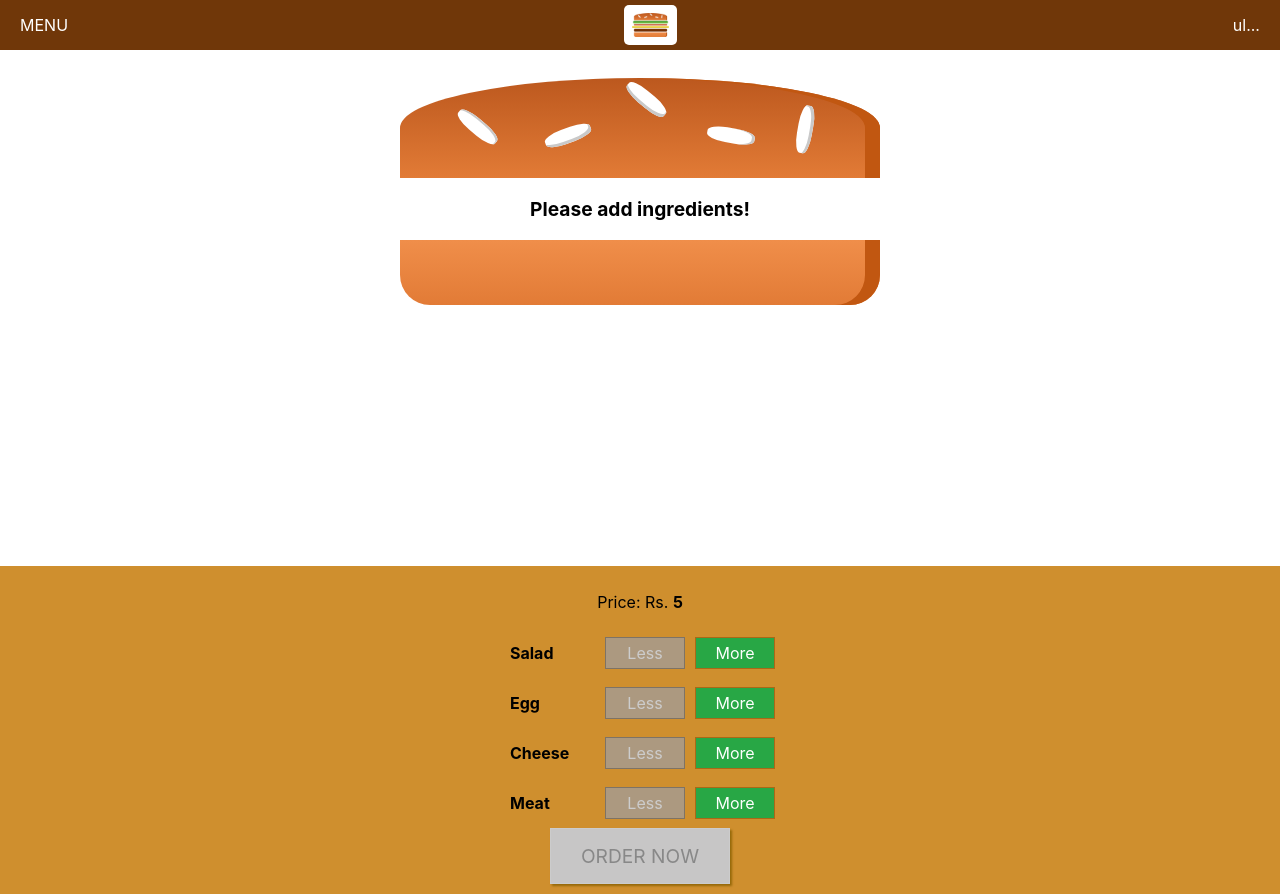
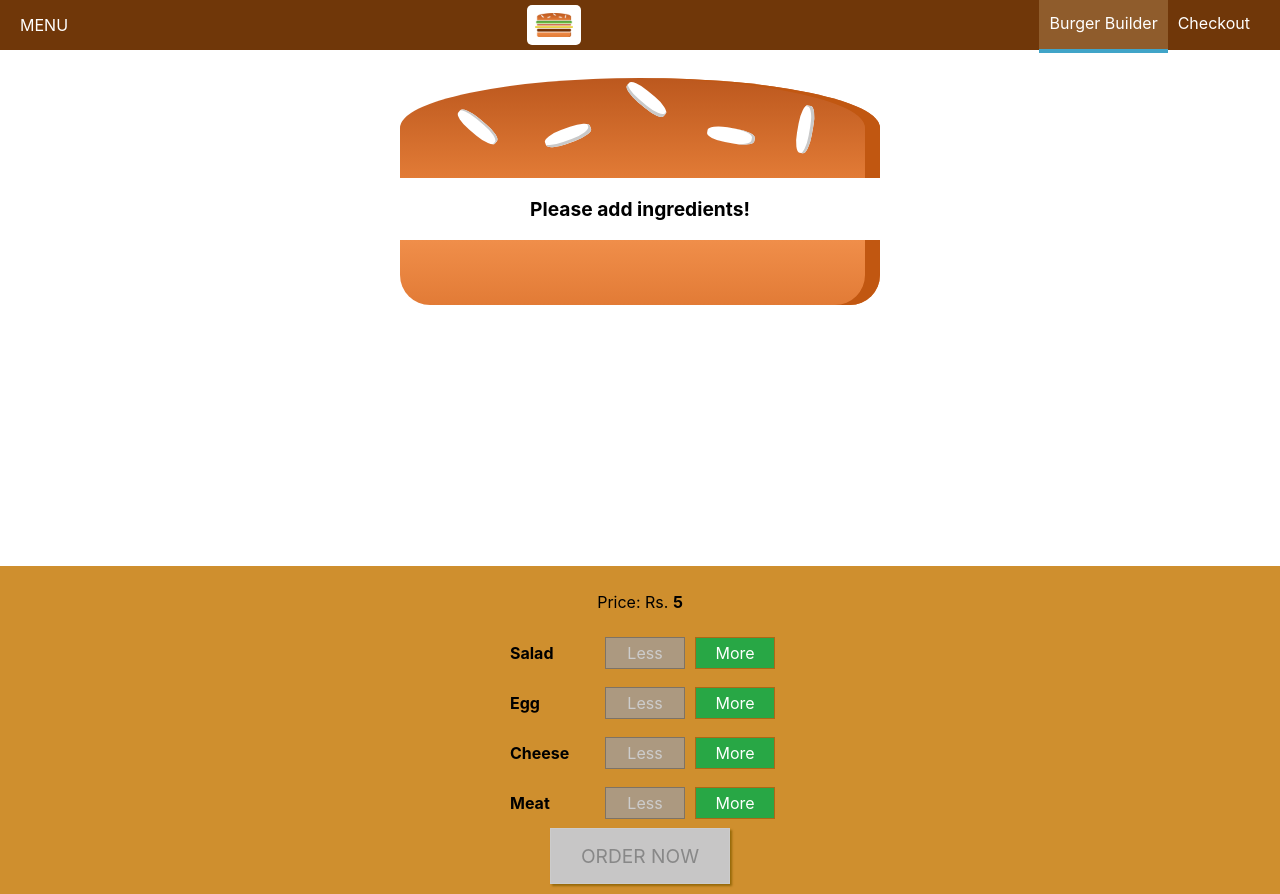
Before and after one commit to talalahmed95/build-my-burger, a React (Create React App) app: page / in a window 1280 px wide. Built offline with nearby package versions, Linux system fonts and the light colour scheme.

Commit message:
navigation links

```diff
--- /dev/null
+++ b/src/components/UI/Navigation/NavigationItems/NavigationItem/NavigationItem.js
@@ -0,0 +1,12 @@
+import React from 'react';
+import classes from './NavigationItem.module.css';
+
+const navigationItem = (props) => (
+	<li className={classes.NavigationItem}>
+		<a href={props.link} className={props.active ? classes.active : null}>
+			{props.children}
+		</a>
+	</li>
+);
+
+export default navigationItem;
--- /dev/null
+++ b/src/components/UI/Navigation/NavigationItems/NavigationItem/NavigationItem.module.css
@@ -0,0 +1,25 @@
+.NavigationItem {
+	margin: 0;
+	box-sizing: border-box;
+	display: flex;
+	align-items: center;
+	height: 100%;
+}
+
+.NavigationItem a {
+	color: white;
+	text-decoration: none;
+	height: 100%;
+	padding: 16px 10px;
+	box-sizing: border-box;
+	border-bottom: 4px solid transparent;
+	display: block;
+}
+
+.NavigationItem a:hover,
+.NavigationItem a:active,
+.NavigationItem a.active {
+	background-color: #8F5C2C;
+	border-bottom: 4px solid #40A4C8;
+	color: white;
+}
--- /dev/null
+++ b/src/components/UI/Navigation/NavigationItems/NavigationItems.js
@@ -0,0 +1,12 @@
+import React from 'react';
+import classes from './NavigationItems.module.css';
+import NavigationItem from './NavigationItem/NavigationItem';
+
+const navigationItems = (props) => (
+	<ul className={classes.NavigationItems}>
+		<NavigationItem link="/" active>Burger Builder</NavigationItem>
+		<NavigationItem link="/">Checkout</NavigationItem>
+	</ul>
+);
+
+export default navigationItems;
--- /dev/null
+++ b/src/components/UI/Navigation/NavigationItems/NavigationItems.module.css
@@ -0,0 +1,8 @@
+.NavigationItems {
+	margin: 0;
+	padding: 0;
+	list-style: none;
+	display: flex;
+	align-items: center;
+	height: 100%;
+}
--- a/src/components/UI/Navigation/Toolbar/Toolbar.js
+++ b/src/components/UI/Navigation/Toolbar/Toolbar.js
@@ -1,6 +1,7 @@
 import React from 'react';
 import classes from './Toolbar.module.css';
 import Logo from '../../../Logo/Logo';
+import NavigationItems from '../NavigationItems/NavigationItems';
 
 const toolbar = (props) => {
 	return (
@@ -8,7 +9,7 @@
 			<div>MENU</div>
 			<Logo />
 			<nav>
-				ul...
+				<NavigationItems />
 			</nav>
 		</header>
 	);
```
